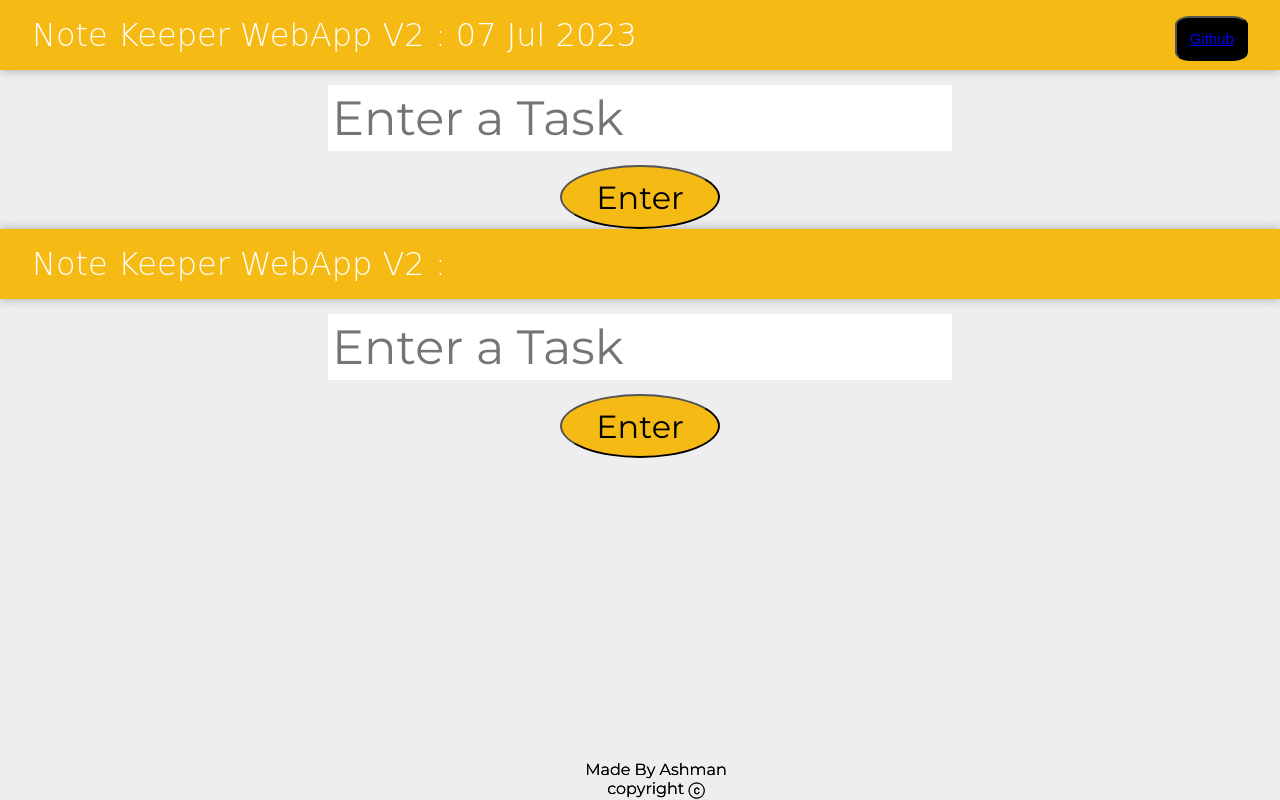
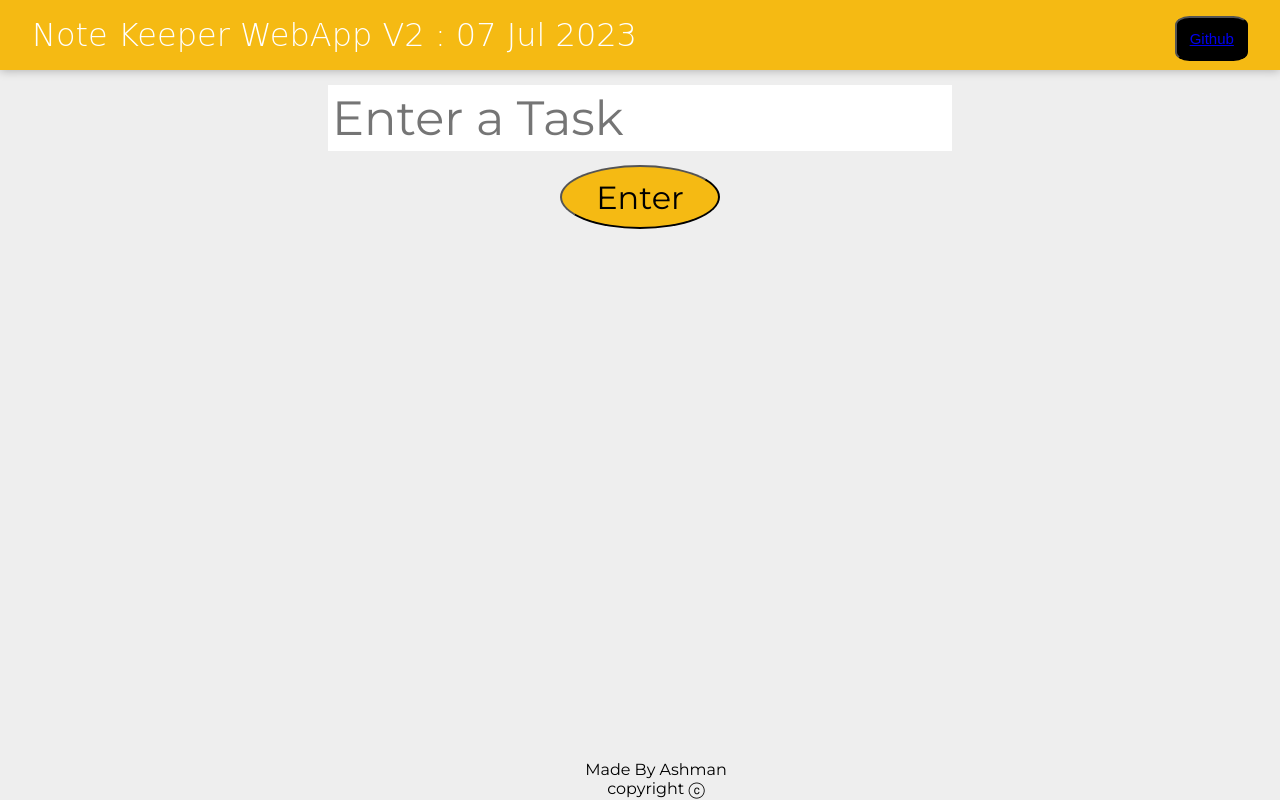
Before and after one commit to AshmanSodhi/NoteKeeperV2, a plain HTML site: page index.html in a window 1280 px wide. Drawn offline with Linux system fonts and the light colour scheme; a web font is replaced by a local one.

Commit message:
Update index.html
Deleted Repeated Code

```diff
--- a/index.html
+++ b/index.html
@@ -1,15 +1,4 @@
 <!DOCTYPE html>
-<html lang="en">
-<head>
-    <meta charset="UTF-8">
-    <meta http-equiv="X-UA-Compatible" content="IE=edge">
-    <meta name="viewport" content="width=device-width, initial-scale=1.0">
-    <link rel="stylesheet" href="style.css">
-    <link
-      href="https://fonts.googleapis.com/css?family=McLaren|Montserrat&display=swap"
-      rel="stylesheet"
-    />
-    <title>Document</title><!DOCTYPE html>
 <html lang="en">
 <head>
     <meta charset="UTF-8">
@@ -64,46 +53,3 @@
     <p>copyright ⓒ</p>
 </footer>
 </html>
-</head>
-<body>
-    <main class="app">
-        <h1 class="header">Note Keeper WebApp V2 : <span id="date"></span></h1>
-            <!-- <h1><span id="date"></span></h1> -->
-            <div class="to-do-input">
-                <br>
-                <br>
-                <br>
-                <br>
-                <br>
-                <input type="text" id = "item" placeholder="Enter a Task">
-            </div>
-            <div class = "enterButton">
-                <button id="enter">Enter</button>
-            </div>
-        </div>
-        <div class="to-do-list">
-
-        </div>
-    </main>
-
-    <script src="script.js"></script>
-
-    <!-- <div class="item">
-        <div class="input-controller">
-                <textarea disabled></textarea>
-                <div class="edit-controller">
-                    <button class="deleteBtn">Delete</button>
-                    <button class="editBtn">Edit</button>
-                </div>
-        </div>
-        <div class="update-controller">
-            <button class="saveBtn">Save</button>
-            <button class="cancelBtn">Save</button>
-        </div>
-    </div> -->
-</body>
-<footer>
-    <p>Made By Ashman</p>
-    <p>copyright ⓒ</p>
-</footer>
-</html>
```
